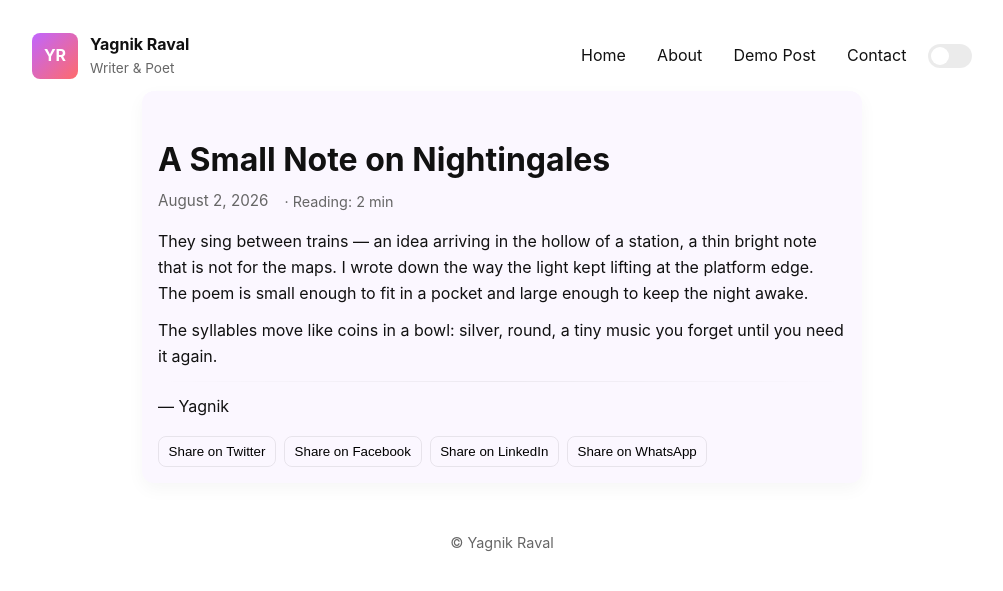
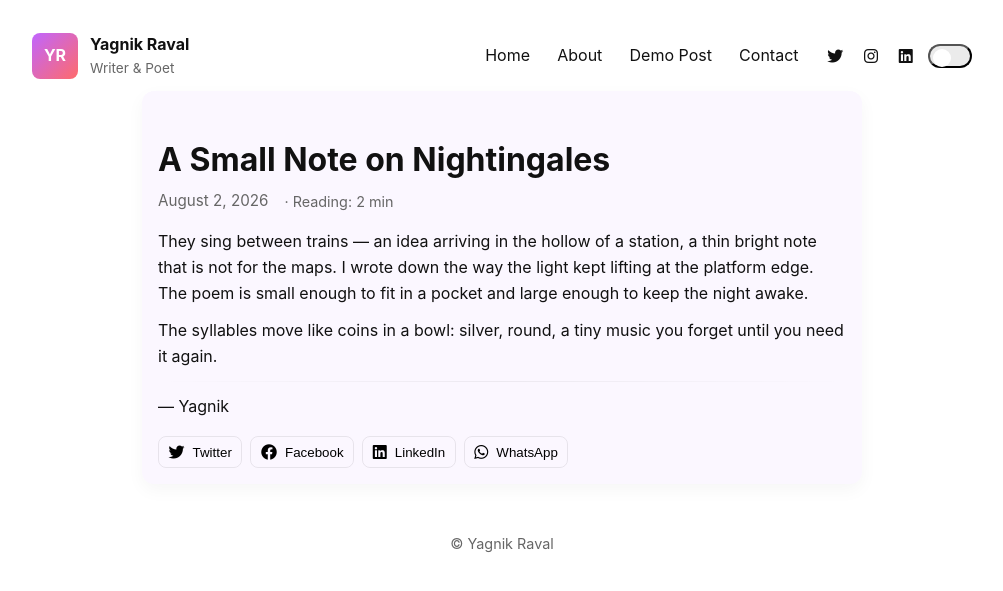
Before and after one commit to YagnikRaval/YagnikRaval.github.io, a Jekyll site: the page posts/demo-post.html, which Jekyll copies as it is, in a window 1280 px wide. Shown: the top 591 px of the page, without its empty margins (138-1141 px from the left). Built offline with Jekyll 4.4.1, drawn with Linux system fonts in a browser that asks for light colours.

Commit message:
Make site responsive: add mobile nav toggle, Font Awesome icons, icon-based social links, remove underlines, default light theme; update styles/scripts/pages

```diff
--- a/assets/scripts.js
+++ b/assets/scripts.js
@@ -1,8 +1,8 @@
-// scripts: dark mode, share buttons, misc
+// scripts: dark mode, share buttons, mobile nav, misc
 (function(){
   const root = document.documentElement;
   const stored = localStorage.getItem('theme');
-  const prefersDark = window.matchMedia && window.matchMedia('(prefers-color-scheme: dark)').matches;
+  // Default to light theme unless user previously chose dark
   function applyTheme(theme){
     if(theme==='dark'){
       document.documentElement.setAttribute('data-theme','dark');
@@ -12,12 +12,17 @@
       document.querySelector('meta[name="theme-color"]')?.setAttribute('content','#ffffff');
     }
   }
-  applyTheme(stored || (prefersDark? 'dark':'light'));
+  applyTheme(stored || 'light');
   window.toggleTheme = function(){
     const current = document.documentElement.getAttribute('data-theme')==='dark'?'dark':'light';
     const next = current==='dark'?'light':'dark';
     applyTheme(next);
     localStorage.setItem('theme',next);
+  }
+
+  // Mobile nav toggle
+  window.toggleNav = function(){
+    document.body.classList.toggle('nav-open');
   }
 
   // Sharing helper
@@ -44,5 +49,9 @@
         shareTo(platform,{text});
       });
     });
+
+    // nav toggle button hookup
+    const navToggle = document.querySelector('[data-nav-toggle]');
+    if(navToggle){navToggle.addEventListener('click', toggleNav)}
   });
 })();
--- a/assets/styles.css
+++ b/assets/styles.css
@@ -1,4 +1,4 @@
-/* Main stylesheet: colorful writer/poet theme with dark mode */
+/* Main stylesheet: colorful writer/poet theme with dark mode, responsive nav, icons */
 :root{
   --bg:#fff;
   --text:#111;
@@ -22,12 +22,21 @@
 html,body{height:100%}
 body{margin:0;background:var(--bg);color:var(--text);font-family:Inter,ui-sans-serif,system-ui,-apple-system,"Segoe UI",Roboto,"Helvetica Neue",Arial;line-height:1.6}
 .container{max-width:var(--max-width);margin:0 auto;padding:1.25rem}
-.site-header{display:flex;align-items:center;justify-content:space-between;padding:.75rem 0}
+.site-header{display:flex;align-items:center;justify-content:space-between;padding:.75rem 0;gap:1rem}
 .brand{display:flex;align-items:center;gap:.75rem}
 .brand .logo{width:46px;height:46px;border-radius:8px;display:grid;place-items:center;background:linear-gradient(135deg,var(--accent),var(--accent-2));color:white;font-weight:700}
-nav.primary{display:flex;gap:.75rem;align-items:center}
+
+/* Navigation */
+nav.primary{display:flex;align-items:center;gap:.75rem}
+nav.primary .nav-links{display:flex;gap:.5rem;align-items:center}
 nav.primary a{color:var(--text);text-decoration:none;padding:.35rem .6rem;border-radius:6px}
-nav.primary a:hover{background:var(--glass)}
+nav.primary a:hover{background:var(--glass);text-decoration:none}
+nav.primary .social-links a{padding:.35rem .45rem}
+
+/* Nav toggle (mobile) */
+.nav-toggle{display:none;background:transparent;border:1px solid rgba(0,0,0,0.06);padding:.45rem;border-radius:8px}
+.nav-toggle .bars{font-size:1.05rem}
+
 .btn{background:linear-gradient(90deg,var(--accent),var(--accent-2));border:none;color:#fff;padding:.5rem .8rem;border-radius:8px;cursor:pointer}
 .hero{display:grid;grid-template-columns:1fr;gap:1rem;padding:3rem 0}
 .hero h1{font-size:2.25rem;margin:.25rem 0}
@@ -47,14 +56,29 @@
 .post-meta{color:var(--muted);font-size:.95rem;margin-bottom:1rem;display:flex;gap:1rem;align-items:center}
 .post-content p{margin:.75rem 0}
 .share-buttons{display:flex;gap:.5rem;margin-top:1rem}
-.share-buttons button{background:transparent;border:1px solid rgba(0,0,0,0.08);padding:.45rem .6rem;border-radius:8px;cursor:pointer}
+.share-buttons button{background:transparent;border:1px solid rgba(0,0,0,0.08);padding:.45rem .6rem;border-radius:8px;cursor:pointer;display:inline-flex;align-items:center;gap:.5rem}
+.share-buttons i{font-size:1rem}
+.social-icon{display:inline-flex;align-items:center;gap:.5rem;text-decoration:none;color:var(--text)}
+.social-icon i{font-size:1rem}
+
 /* dark mode toggle */
 .theme-toggle{display:inline-flex;align-items:center;gap:.5rem}
 .switch{width:44px;height:24px;background:rgba(0,0,0,0.08);border-radius:999px;position:relative}
 .knob{width:18px;height:18px;background:#fff;border-radius:50%;position:absolute;left:3px;top:3px;transition:all .2s}
 [data-theme="dark"] .switch{background:rgba(255,255,255,0.08)}
 [data-theme="dark"] .knob{left:23px}
+
+/* mobile nav open */
+body.nav-open nav.primary .nav-links{display:flex;flex-direction:column;position:absolute;left:0;right:0;top:64px;background:var(--bg);padding:1rem;border-top:1px solid rgba(0,0,0,0.04)}
+
 /* responsive */
-@media (max-width:880px){.grid{grid-template-columns:1fr}.hero{padding:2rem 0}.brand .logo{width:40px;height:40px}}
+@media (max-width:880px){
+  .grid{grid-template-columns:1fr}
+  .hero{padding:2rem 0}
+  .brand .logo{width:40px;height:40px}
+  .nav-toggle{display:inline-flex}
+  nav.primary .nav-links{display:none}
+  nav.primary{position:relative}
+}
 /* decorations */
 .hr{height:1px;background:linear-gradient(90deg,transparent,rgba(0,0,0,0.06),transparent);margin:1rem 0;border-radius:6px}
--- a/posts/demo-post.html
+++ b/posts/demo-post.html
@@ -6,6 +6,7 @@
   <meta name="theme-color" content="#ffffff">
   <title>A Small Note on Nightingales — Yagnik Raval</title>
   <link rel="icon" href="/assets/favicon.svg" type="image/svg+xml">
+  <link rel="stylesheet" href="https://cdnjs.cloudflare.com/ajax/libs/font-awesome/6.4.0/css/all.min.css">
   <link rel="stylesheet" href="/assets/styles.css">
   <meta name="description" content="A short, experimental poem about night sounds and the thin light between trains.">
   <meta property="og:title" content="A Small Note on Nightingales — Yagnik Raval">
@@ -15,7 +16,23 @@
   <div class="container">
     <header class="site-header">
       <div class="brand"><div class="logo">YR</div><div><div style="font-weight:700">Yagnik Raval</div><div style="font-size:.85rem;color:var(--muted)">Writer & Poet</div></div></div>
-      <nav class="primary"><a href="/">Home</a><a href="/about.html">About</a><a href="/posts/demo-post.html">Demo Post</a><a href="/contact.html">Contact</a><button class="switch btn" onclick="toggleTheme()"><span class="knob"></span></button></nav>
+      <nav class="primary">
+        <button class="nav-toggle" data-nav-toggle aria-label="Open menu"><i class="fas fa-bars bars"></i></button>
+        <div class="nav-links">
+          <a href="/">Home</a>
+          <a href="/about.html">About</a>
+          <a href="/posts/demo-post.html">Demo Post</a>
+          <a href="/contact.html">Contact</a>
+        </div>
+        <div style="display:flex;gap:.5rem;align-items:center">
+          <div class="social-links" style="display:flex;gap:.4rem">
+            <a class="social-icon" href="https://twitter.com/" target="_blank"><i class="fab fa-twitter"></i></a>
+            <a class="social-icon" href="https://www.instagram.com/" target="_blank"><i class="fab fa-instagram"></i></a>
+            <a class="social-icon" href="https://www.linkedin.com/" target="_blank"><i class="fab fa-linkedin"></i></a>
+          </div>
+          <button class="switch" onclick="toggleTheme()" aria-label="Toggle theme"><span class="knob"></span></button>
+        </div>
+      </nav>
     </header>
 
     <main>
@@ -37,10 +54,10 @@
         </div>
 
         <div class="share-buttons">
-          <button data-share="twitter" data-text="A Small Note on Nightingales — a short poem by Yagnik Raval">Share on Twitter</button>
-          <button data-share="facebook">Share on Facebook</button>
-          <button data-share="linkedin">Share on LinkedIn</button>
-          <button data-share="whatsapp">Share on WhatsApp</button>
+          <button data-share="twitter" data-text="A Small Note on Nightingales — a short poem by Yagnik Raval"><i class="fab fa-twitter"></i> Twitter</button>
+          <button data-share="facebook"><i class="fab fa-facebook"></i> Facebook</button>
+          <button data-share="linkedin"><i class="fab fa-linkedin"></i> LinkedIn</button>
+          <button data-share="whatsapp"><i class="fab fa-whatsapp"></i> WhatsApp</button>
         </div>
 
       </article>
```
Also changed, not shown: about.html (+18 -1 lines), contact.html (+18 -1 lines), index.html (+20 -10 lines).
